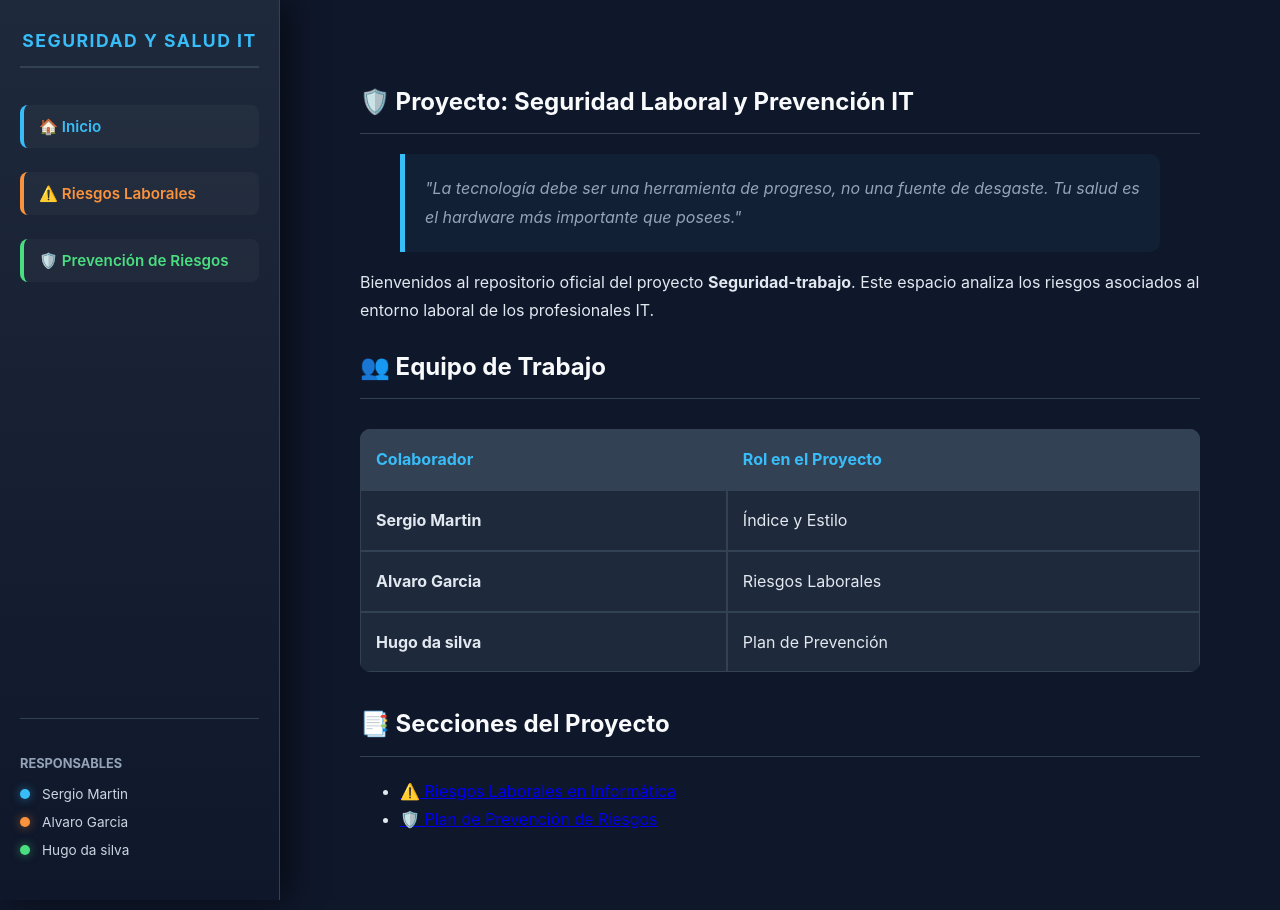
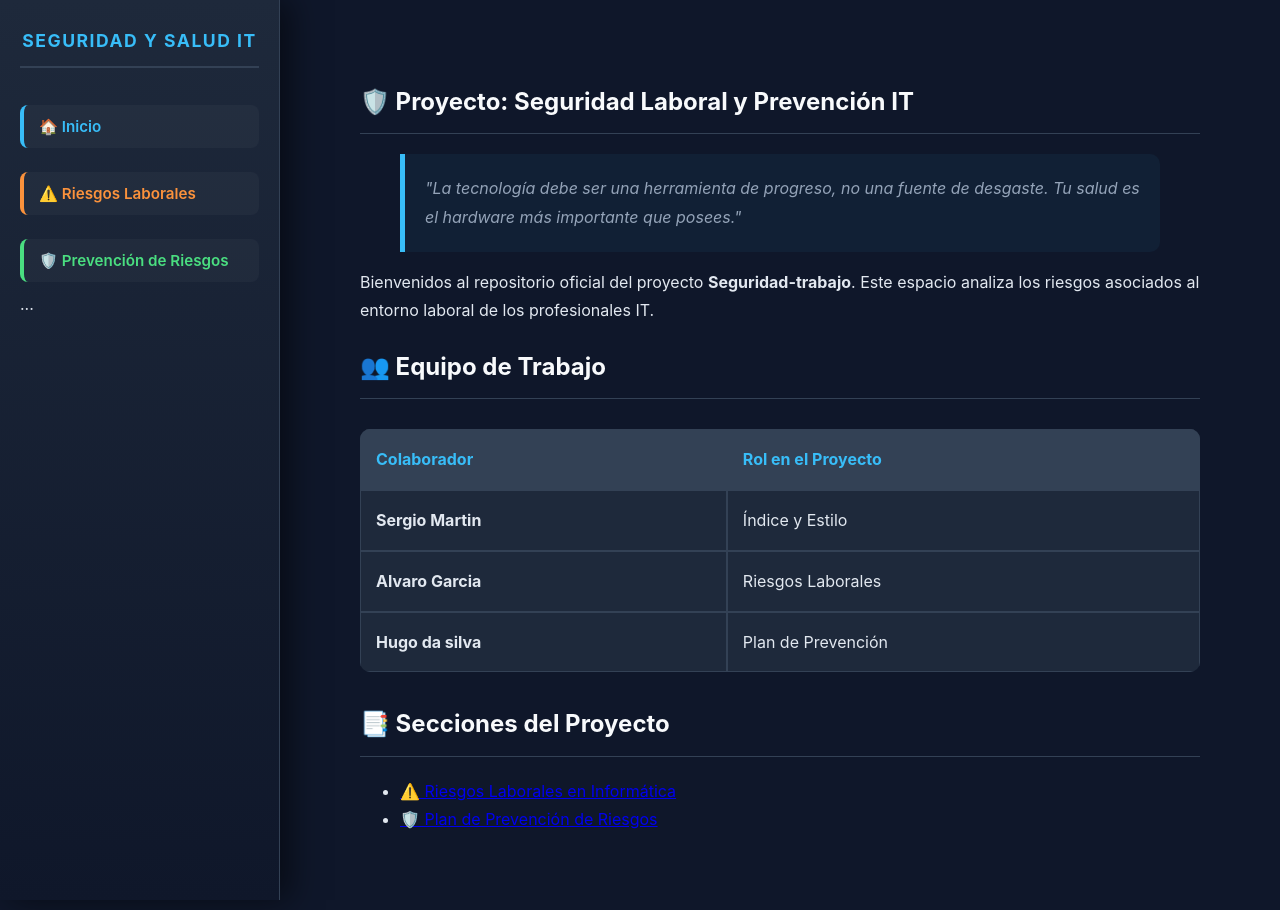
Before and after one commit to alvarogar4115/Seguridad-trabajo, a Jekyll site: the page built from index.html, in a window 1280 px wide. Built offline with Jekyll 4.4.1, drawn with Linux system fonts in a browser that asks for light colours.

Commit message:
Update default.html

```diff
--- a/_layouts/default.html
+++ b/_layouts/default.html
@@ -150,28 +150,12 @@
 <body>
 
   <nav>
-    <h3>Seguridad y Salud IT</h3>
-
-    <a href="{{ '/index.html' | relative_url }}" class="autor-sergio">🏠 Inicio</a>
-    <a href="{{ '/riesgos.html' | relative_url }}" class="autor-alvaro">⚠️ Riesgos Laborales</a>
-    <a href="{{ '/prevencion.html' | relative_url }}" class="autor-hugo">🛡️ Prevención de Riesgos</a>
-
-    <div class="leyenda">
-      <h4>Responsables</h4>
-      <div class="autor-item">
-        <div class="circulo bg-sergio"></div>
-        <span>Sergio Martin</span>
-      </div>
-      <div class="autor-item">
-        <div class="circulo bg-alvaro"></div>
-        <span>Alvaro Garcia</span>
-      </div>
-      <div class="autor-item">
-        <div class="circulo bg-hugo"></div>
-        <span>Hugo da silva</span>
-      </div>
-    </div>
-  </nav>
+  <h3>Seguridad y Salud IT</h3>
+  <a href="{{ '/index.html' | relative_url }}" class="autor-sergio">🏠 Inicio</a>
+  <a href="{{ '/riesgos.html' | relative_url }}" class="autor-alvaro">⚠️ Riesgos Laborales</a>
+  <a href="{{ '/prevencion.html' | relative_url }}" class="autor-hugo">🛡️ Prevención de Riesgos</a>
+  ...
+</nav>
 
   <main>
     {{ content }}
```
